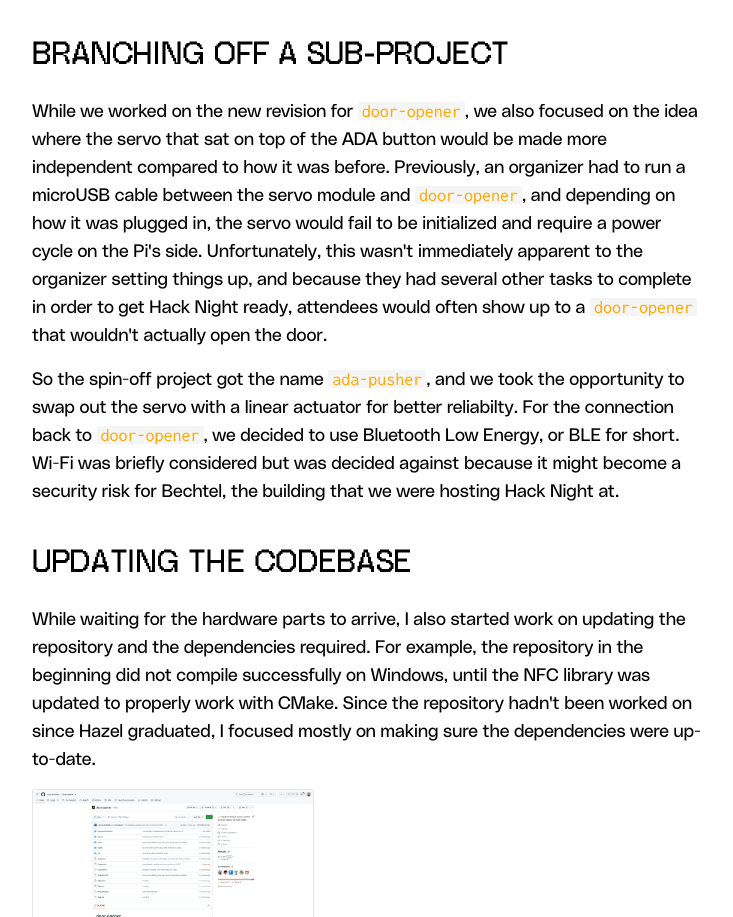
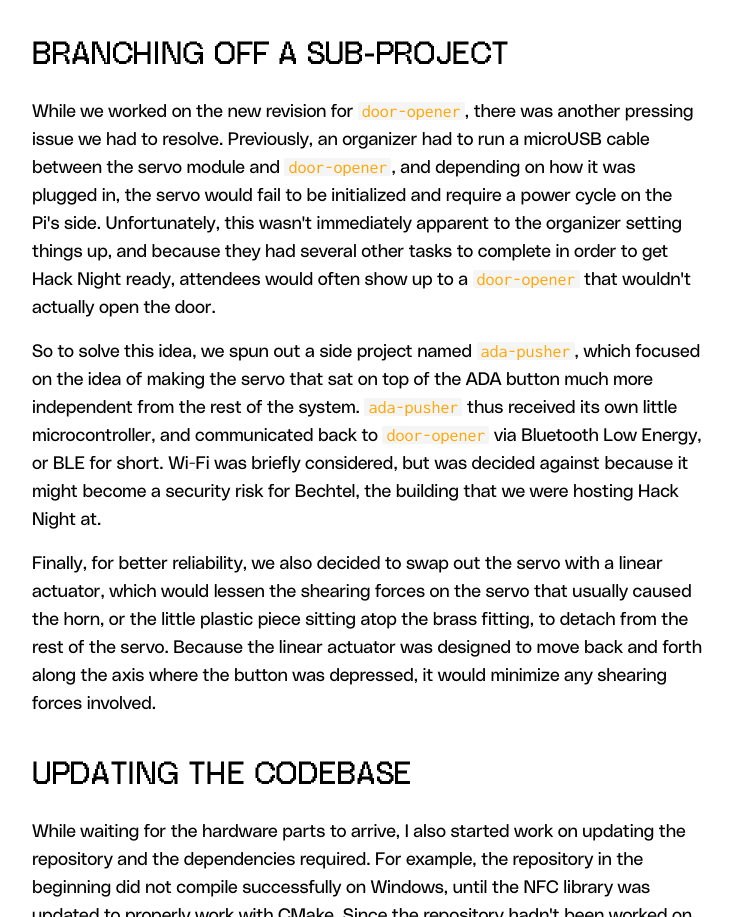
Before and after one commit to purduehackers/blog, an Astro site: page /posts/door-opener-2 in a window 1280 px wide. Shown: the part 1909-2826 px from the top of the page, without its empty margins (272-1005 px from the left). Built offline with nearby package versions, Linux system fonts and the light colour scheme; Astro itself is replaced by a stand-in of ours.

Commit message:
fix: ada-pusher explanation entire 2 paragraph rewrite

```diff
--- a/src/content/blog/door-opener-2.mdx
+++ b/src/content/blog/door-opener-2.mdx
@@ -67,9 +67,8 @@ opportunity to use a bigger screen.
 
 ## Branching off a sub-project
 
-While we worked on the new revision for `door-opener`, we also focused on the
-idea where the servo that sat on top of the ADA button would be made more
-independent compared to how it was before. Previously, an organizer had to run a
+While we worked on the new revision for `door-opener`, there was another
+pressing issue we had to resolve. Previously, an organizer had to run a
 microUSB cable between the servo module and `door-opener`, and depending on how
 it was plugged in, the servo would fail to be initialized and require a power
 cycle on the Pi's side. Unfortunately, this wasn't immediately apparent to the
@@ -77,12 +76,20 @@ organizer setting things up, and because they had several other tasks to
 complete in order to get Hack Night ready, attendees would often show up to a
 `door-opener` that wouldn't actually open the door.
 
-So the spin-off project got the name `ada-pusher`, and we took the opportunity
-to swap out the servo with a linear actuator for better reliabilty. For the
-connection back to `door-opener`, we decided to use Bluetooth Low Energy, or
-BLE for short. Wi-Fi was briefly considered but was decided against because it
-might become a security risk for Bechtel, the building that we were hosting
-Hack Night at.
+So to solve this idea, we spun out a side project named `ada-pusher`, which
+focused on the idea of making the servo that sat on top of the ADA button much
+more independent from the rest of the system. `ada-pusher` thus received its
+own little microcontroller, and communicated back to `door-opener` via Bluetooth
+Low Energy, or BLE for short. Wi-Fi was briefly considered, but was decided
+against because it might become a security risk for Bechtel, the building that
+we were hosting Hack Night at.
+
+Finally, for better reliability, we also decided to swap out the servo with a
+linear actuator, which would lessen the shearing forces on the servo that
+usually caused the horn, or the little plastic piece sitting atop the brass
+fitting, to detach from the rest of the servo. Because the linear actuator
+was designed to move back and forth along the axis where the button was
+depressed, it would minimize any shearing forces involved.
 
 ## Updating the codebase
 
```
